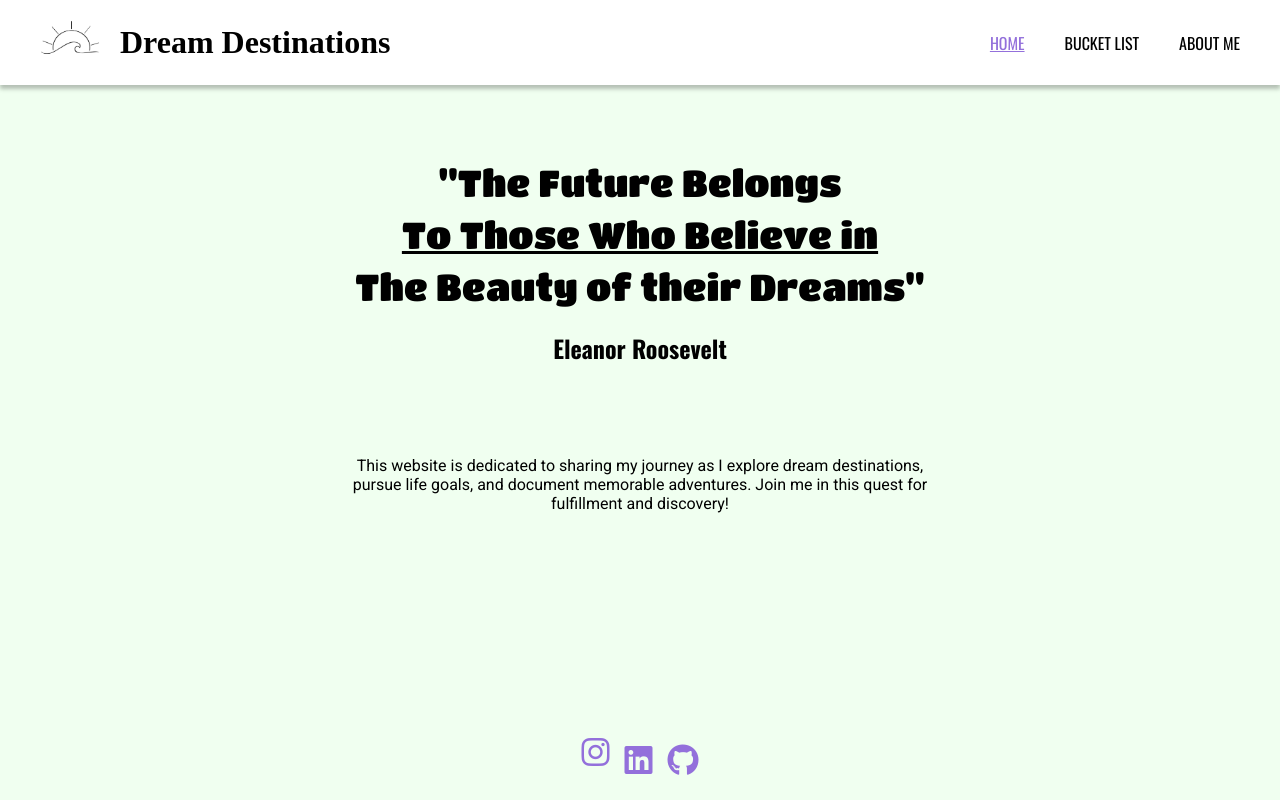
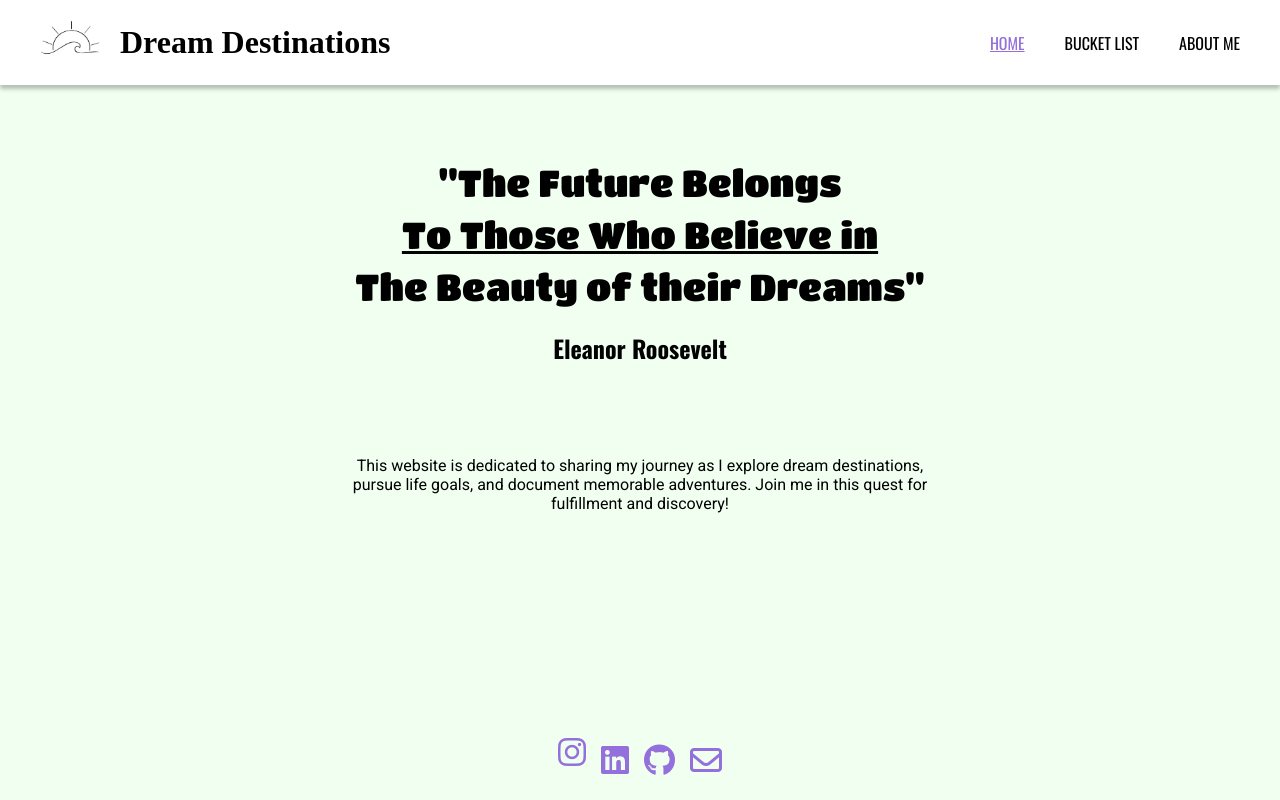
Before and after one commit to natf147/website-Homepage, a plain HTML site: page index.html in a window 1280 px wide. Drawn offline with nearby package versions, Linux system fonts and the light colour scheme.

Commit message:
email added

```diff
--- a/index.html
+++ b/index.html
@@ -122,6 +122,9 @@
       <a href="https://github.com/natf147" target="_blank">
       <i class="fa-brands fa-github fa-2xl" style="color: mediumpurple;"></i>
         </a>
+      <a href="mailto:nfedorin@uwaterloo.ca">
+      <i class="fa-regular fa-envelope fa-2xl" style="color: mediumpurple;"></i>
+        </a>
     </div>
   </body>
 </html>
```
